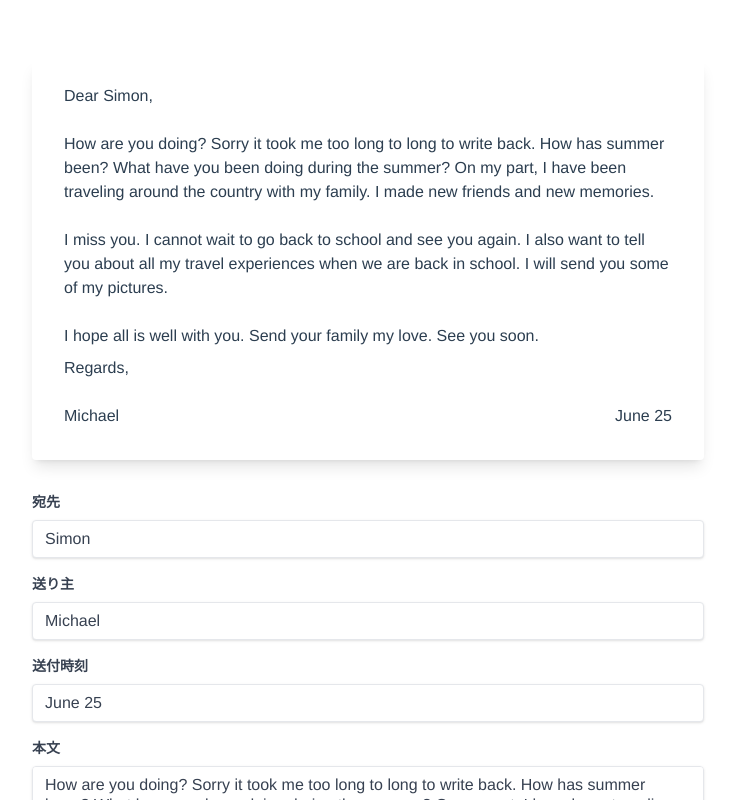
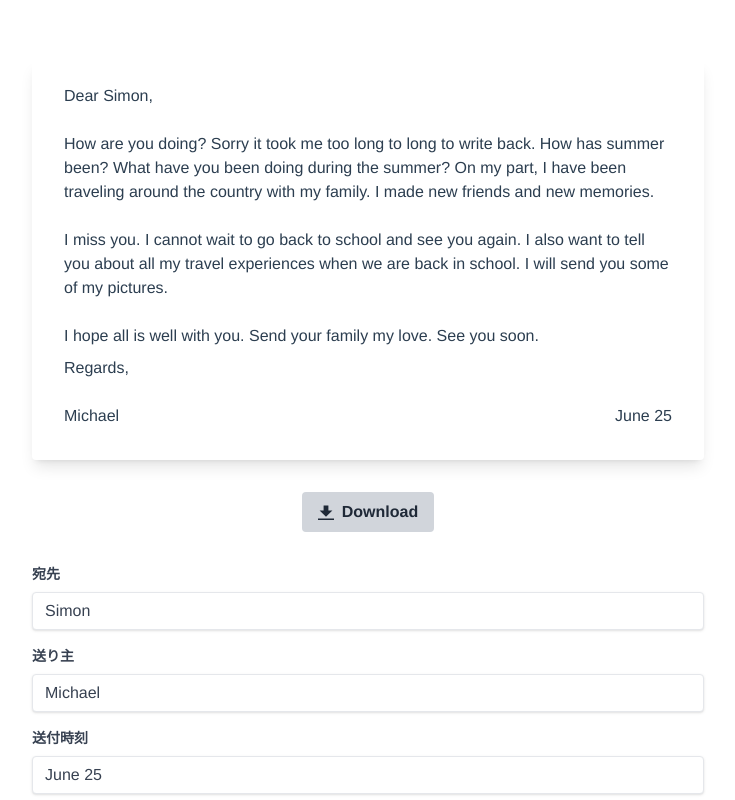
Before and after one commit to Haru0101/dear-my-friend, a Vue app: page / in a window 1280 px wide. Shown: the top 800 px of the page, without its empty margins (272-1007 px from the left). Built offline with nearby package versions, Linux system fonts and the light colour scheme.

Commit message:
feat: add download button

```diff
--- a/index.html
+++ b/index.html
@@ -5,6 +5,7 @@
     <link rel="icon" href="/favicon.ico" />
     <meta name="viewport" content="width=device-width, initial-scale=1.0" />
     <link rel="stylesheet" href="global.css">
+    <script src="https://html2canvas.hertzen.com/dist/html2canvas.js"></script>
     <script src="https://cdn.tailwindcss.com"></script>
     <title>Vite App</title>
   </head>
--- a/src/App.vue
+++ b/src/App.vue
@@ -14,17 +14,30 @@ const sentDate = ref(`${month} ${date}`);
 const letterClosing = ref('Regards');
 const letterGreeting = ref('Dear');
 
+const download = () => {
+  html2canvas(document.querySelector("#canvas-box")).then(canvas => {
+      let downloadEle = document.createElement("a");
+      downloadEle.href = canvas.toDataURL("image/png");
+      downloadEle.download = "letter.png";
+      downloadEle.click();
+  });
+}
 </script>
-
 <template>
   <div class="max-w-2xl mx-auto">
-    <div class="mb-8 bg-white shadow-lg rounded px-8 pt-6 pb-8">
+    <div id="canvas-box" class="mb-8 bg-white shadow-lg rounded px-8 pt-6 pb-8">
       <p class="mb-6">{{letterGreeting}} {{to}},</p>
 
       <p class="mb-2 whitespace-pre-wrap">{{message}}</p>
       <p class="mb-6">{{letterClosing}},</p>
 
       <p class="flex justify-between"><span>{{from}}</span><span>{{sentDate}}</span></p>
+    </div>
+    <div class="text-center mb-8">
+      <button class="bg-gray-300 hover:bg-gray-400 text-gray-800 font-bold py-2 px-4 rounded inline-flex items-center" @click="download">
+        <svg class="fill-current w-4 h-4 mr-2" xmlns="http://www.w3.org/2000/svg" viewBox="0 0 20 20"><path d="M13 8V2H7v6H2l8 8 8-8h-5zM0 18h20v2H0v-2z"/></svg>
+        <span>Download</span>
+      </button>
     </div>
     <div>
       <div class="mb-4">
```
